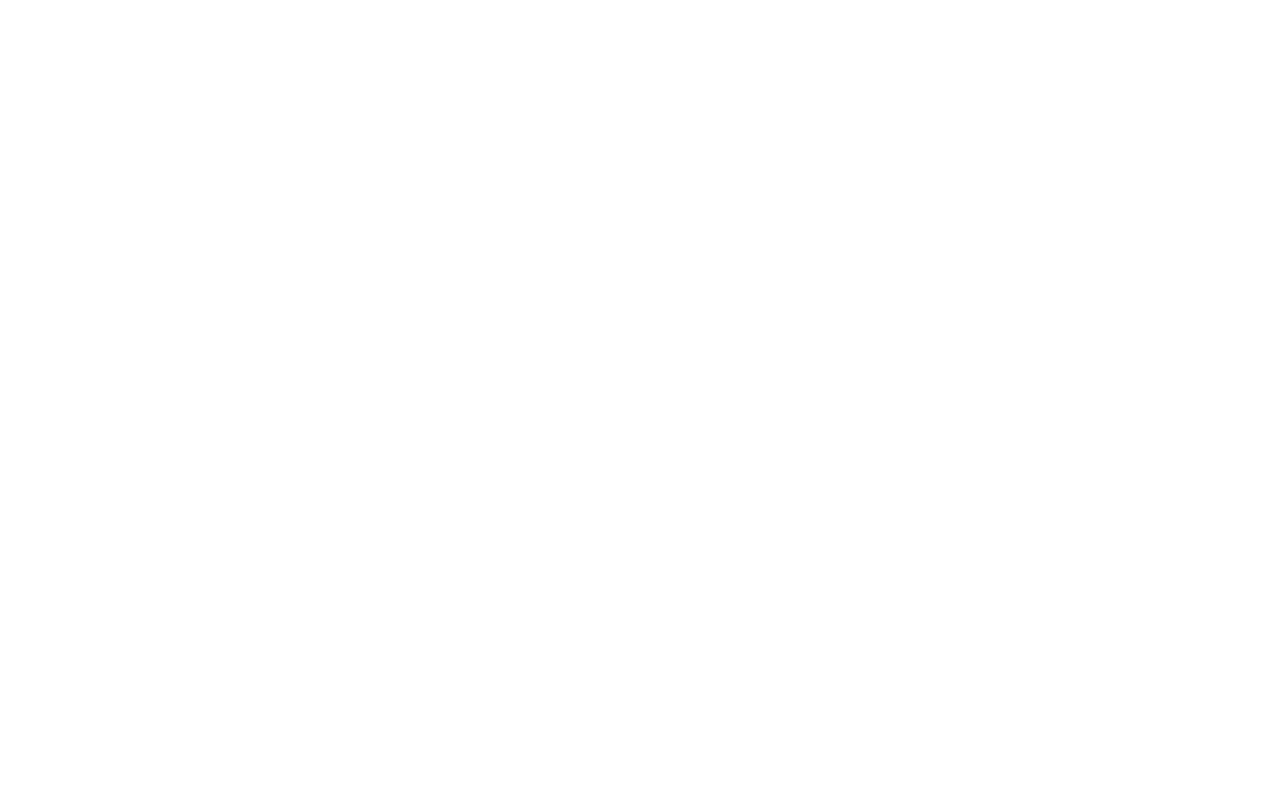
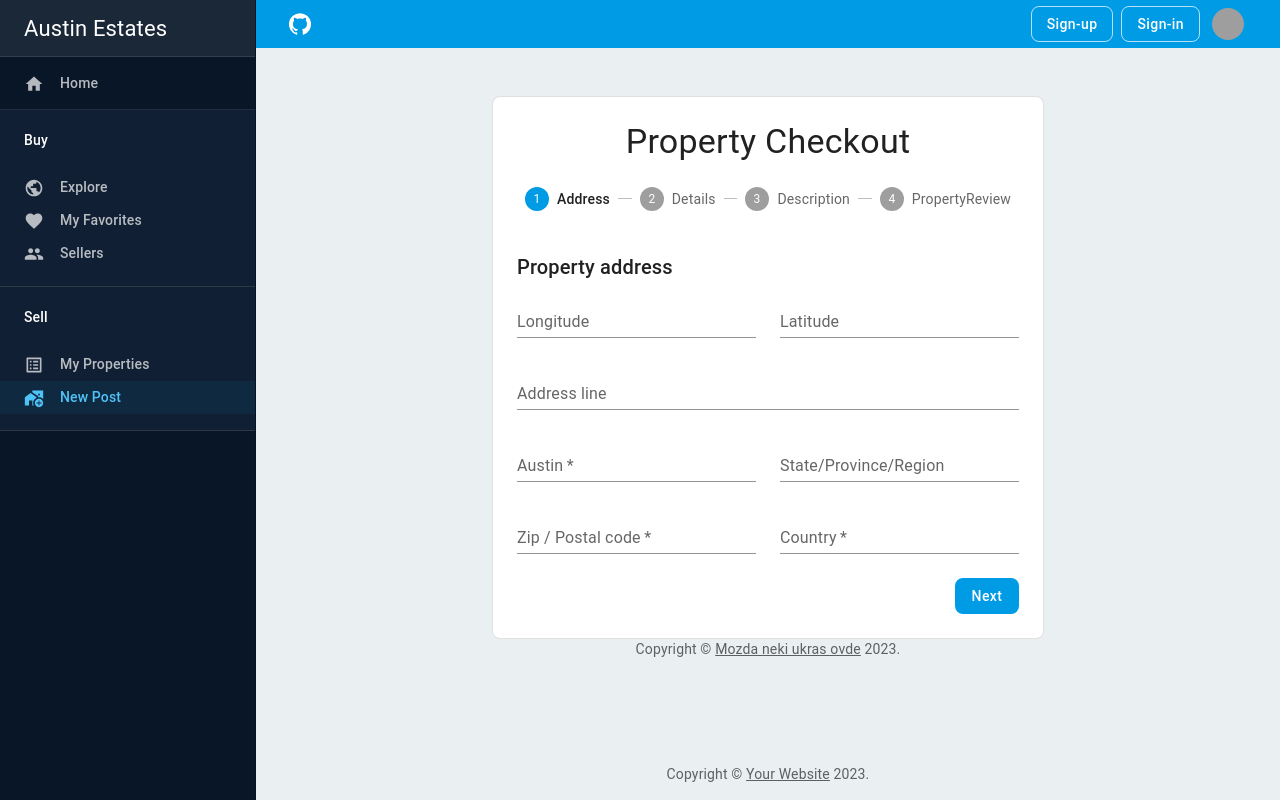
Before and after one commit to int-sys-team/int-sys-project, a React (Vite) app in the folder Austin-Estates/vite-project/: page /newPost in a window 1280 px wide. Before the commit this address had no page. Built offline with nearby package versions, Linux system fonts and the light colour scheme; grey boxes are pictures that could not be loaded.

Commit message:
Property description generation  and style changes

```diff
--- a/Austin-Estates/vite-project/src/Header.jsx
+++ b/Austin-Estates/vite-project/src/Header.jsx
@@ -16,9 +16,9 @@
 import Typography from '@mui/material/Typography';
 
 import { NavLink } from 'react-router-dom';
-import { Balance } from '@mui/icons-material';
+import { Balance, GitHub } from '@mui/icons-material';
 import { Badge } from '@mui/material';
-import {useCompareProperties} from './hooks/useCompareProperties.jsx';
+import { useCompareProperties } from './hooks/useCompareProperties.jsx';
 
 const lightColor = 'rgba(255, 255, 255, 0.7)';
 
@@ -30,7 +30,12 @@
 		<React.Fragment>
 			<AppBar color="primary" position="sticky" elevation={0}>
 				<Toolbar>
-					<Grid container spacing={1} alignItems="center">
+					<Grid
+						container
+						spacing={1}
+						alignItems="center"
+						width="100%"
+					>
 						<Grid
 							sx={{ display: { sm: 'none', xs: 'block' } }}
 							item
@@ -45,7 +50,7 @@
 							</IconButton>
 						</Grid>
 
-						{/* <Grid item>
+						<Grid item>
 							<Link
 								component="a"
 								href="https://github.com/int-sys-team/int-sys-project"
@@ -56,47 +61,19 @@
 									color: 'inherit',
 								}}
 							>
-								<Button
-									sx={{ borderColor: lightColor }}
-									variant="outlined"
-									color="inherit"
-									size="medium"
-								>
-									Web setup
-								</Button>
+								<IconButton color="inherit">
+									<GitHub />
+								</IconButton>
 							</Link>
-						</Grid> */}
-						<Grid item>
-							<Tooltip title="Compare Properties">
-								<Badge
-									badgeContent={getCount()}
-									color="error"
-									anchorOrigin={{
-										vertical: 'bottom',
-										horizontal: 'right',
-									}}
-								>
-									<IconButton color="inherit">
-										<Balance />
-									</IconButton>
-								</Badge>
-							</Tooltip>
 						</Grid>
+
 						<Grid
 							item
 							xs
 							container
 							alignItems="center"
 							justifyContent="center"
-						>
-							<Typography
-								color="inherit"
-								variant="h5"
-								component="h1"
-							>
-								Austin Real Estate
-							</Typography>
-						</Grid>
+						></Grid>
 						<Grid item>
 							<Button
 								href="/overview/signup"
@@ -130,14 +107,14 @@
 							</Button>
 						</Grid>
 
-						<Grid item>
+						{/* <Grid item>
 							<Tooltip title="Alerts • No alerts">
 								<IconButton color="inherit">
 									<NotificationsIcon />
 								</IconButton>
 							</Tooltip>
-						</Grid>
-						<Grid item>
+						</Grid> */}
+						<Grid item justifyContent="flex-end">
 							<IconButton color="inherit" sx={{ p: 0.5 }}>
 								<Avatar
 									src="/static/images/avatar/1.jpg"
@@ -149,7 +126,7 @@
 				</Toolbar>
 			</AppBar>
 
-			<AppBar
+			{/* <AppBar
 				component="div"
 				position="static"
 				elevation={0}
@@ -157,7 +134,7 @@
 			>
 				<Tabs value={0} textColor="inherit">
 					<Tab label="Houses" />
-					<Tab label="Sell Houses"/>
+					<Tab label="Sell Houses" />
 					<Tab
 						label="About us"
 						component={NavLink}
@@ -166,7 +143,7 @@
 					/>
 					<Tab label="Usage" />
 				</Tabs>
-			</AppBar>
+			</AppBar> */}
 		</React.Fragment>
 	);
 }
--- a/Austin-Estates/vite-project/src/HouseSelling/Checkout.jsx
+++ b/Austin-Estates/vite-project/src/HouseSelling/Checkout.jsx
@@ -64,7 +64,7 @@
     <PropertyContext.Provider value={{ propertyData, setPropertyData }}>
     <>
       <CssBaseline />
-      <AppBar
+      {/* <AppBar
         position="absolute"
         color="default"
         elevation={0}
@@ -73,9 +73,9 @@
           borderBottom: (t) => `1px solid ${t.palette.divider}`,
         }}
       >
-      </AppBar>
+      </AppBar> */}
       <Container component="main" maxWidth="sm" sx={{ mb: 4 }}>
-        <Paper variant="outlined" sx={{ my: { xs: 3, md: 6 }, p: { xs: 2, md: 3 } }}>
+        <Paper variant="outlined" sx={{ my: { xs: 0, md: 0 }, p: { xs: 2, md: 3 } }}>
           <Typography component="h1" variant="h4" align="center">
             Property Checkout
           </Typography>
--- a/Austin-Estates/vite-project/src/HouseSelling/PropertyAddressForm.jsx
+++ b/Austin-Estates/vite-project/src/HouseSelling/PropertyAddressForm.jsx
@@ -48,13 +48,13 @@
             onChange={handleFieldChange}
           />
         </Grid>
-        <Grid item xs={12}>
+        {/* <Grid item xs={12}>
           <Box mt={2}>
             <Divider>
               <Chip label="OR" />
             </Divider>
           </Box>
-        </Grid>
+        </Grid> */}
         <Grid item xs={12}>
           <TextField
             id="address"
@@ -112,12 +112,12 @@
             onChange={handleFieldChange}
           />
         </Grid>
-        <Grid item xs={12}>
+        {/* <Grid item xs={12}>
           <FormControlLabel
             control={<Checkbox color="secondary" name="saveAddress" value="yes" />}
             label="Use this address for contract details"
           />
-        </Grid>
+        </Grid>*/}
       </Grid>
     </>
   );
--- a/Austin-Estates/vite-project/src/HouseSelling/PropertyDescriptionForm.jsx
+++ b/Austin-Estates/vite-project/src/HouseSelling/PropertyDescriptionForm.jsx
@@ -6,10 +6,12 @@
 import Tooltip from '@mui/material/Tooltip';
 
 import PropertyContext from '../context/PropertyContext';
+import { StreamHandler } from '../utils/StreamHandler';
 
 export default function PropertyDescriptionForm() {
   const [description, setDescription] = React.useState('');
   const [price, setPrice] = React.useState('');
+  const [responding, setResponding] = React.useState(false);
 
   const { propertyData, setPropertyData } = useContext(PropertyContext);
 
@@ -20,13 +22,46 @@
     });
   };
 
-  const generateDescription = () => {
-    // Here you can call your AI function to generate a description
-    setDescription('Generated description...');
-  };
+  	const generateDescription = async () => {
+		console.log(propertyData);
+		if (responding) return;
+		if (!propertyData) return;
+    if(Object.keys(propertyData).length === 0) return;
+
+		setResponding(true);
+		try {
+      let newDescription='';
+			setDescription('');
+			let stream = new StreamHandler('http://127.0.0.1:5000/llm/description');
+			stream.invoke(
+				{
+					data: propertyData,
+					stream: true,
+				},
+				(chunk) => {
+					console.log(chunk);
+					if (chunk === '###DONE###') {
+						setPropertyData({
+							...propertyData,
+							['description']: newDescription,
+						});
+            setResponding(false);
+            console.log(propertyData)
+						return;
+					}
+          newDescription+=chunk;
+					setDescription(newDescription);
+				}
+			);
+		} catch (err) {
+			console.log(err);
+			setResponding(false);
+		}
+	};
 
   const generatePrice = () => {
     // Here you can call your AI function to generate a price
+    console.log(propertyData)
     setPrice('Generated price...');
   };
 
@@ -64,7 +99,7 @@
             name="description"
             label="Description"
             multiline
-            rows={4}
+            rows={10}
             value={description}
             fullWidth
             variant="outlined"
@@ -84,7 +119,7 @@
         </Grid>
         <Grid item xs={12}>
           <Tooltip title="Our AI will generate the description">
-            <Button variant="contained" color="primary" onClick={generateDescription}>
+            <Button variant="contained" color="primary" onClick={generateDescription}disabled={responding}>
               Generate Description
             </Button>
           </Tooltip>
--- a/Austin-Estates/vite-project/src/HouseSelling/PropertyDetailsForm.jsx
+++ b/Austin-Estates/vite-project/src/HouseSelling/PropertyDetailsForm.jsx
@@ -148,12 +148,12 @@
 
           />
         </Grid>
-        <Grid item xs={12}>
+        {/* <Grid item xs={12}>
           <FormControlLabel
             control={<Checkbox color="secondary" name="agreeTerms" value="yes" />}
             label="I agree to the Terms and Conditions"
           />
-        </Grid>
+        </Grid> */}
       </Grid>
     </>
   );
--- a/Austin-Estates/vite-project/src/Navigator.jsx
+++ b/Austin-Estates/vite-project/src/Navigator.jsx
@@ -17,32 +17,35 @@
 import TimerIcon from '@mui/icons-material/Timer';
 import SettingsIcon from '@mui/icons-material/Settings';
 import PhonelinkSetupIcon from '@mui/icons-material/PhonelinkSetup';
+import { AddHomeWork, Favorite, ListAlt } from '@mui/icons-material';
+import { useLocation, useNavigate } from 'react-router-dom';
 
 const categories = [
 	{
-    id: 'Build',
+		id: 'Buy',
 		children: [
 			{
-        id: 'Authentication',
-        icon: <PeopleIcon />,
+				id: 'explore',
+				name: 'Explore',
+				icon: <PublicIcon />,
 				active: true,
 			},
-      { id: 'Database', icon: <DnsRoundedIcon /> },
-      { id: 'Storage', icon: <PermMediaOutlinedIcon /> },
-      { id: 'Hosting', icon: <PublicIcon /> },
-      { id: 'Functions', icon: <SettingsEthernetIcon /> },
-      {
-        id: 'Machine learning',
-        icon: <SettingsInputComponentIcon />,
-      },
+			{ name: 'My Favorites', id: 'myFavorites', icon: <Favorite /> },
+			{ name: 'Sellers', id: 'sellers', icon: <PeopleIcon /> },
+			// { id: 'Hosting', icon: <PublicIcon /> },
+			// { id: 'Functions', icon: <SettingsEthernetIcon /> },
+			// {
+			//   id: 'Machine learning',
+			//   icon: <SettingsInputComponentIcon />,
+			// },
 		],
 	},
 	{
-    id: 'Quality',
+		id: 'Sell',
 		children: [
-      { id: 'Analytics', icon: <SettingsIcon /> },
-      { id: 'Performance', icon: <TimerIcon /> },
-      { id: 'Test Lab', icon: <PhonelinkSetupIcon /> },
+			{ name: 'My Properties', id: 'myProperties', icon: <ListAlt /> },
+			{ name: 'New Post', id: 'newPost', icon: <AddHomeWork /> },
+			//{ id: 'Test Lab', icon: <PhonelinkSetupIcon /> },
 		],
 	},
 ];
@@ -64,29 +67,46 @@
 
 export default function Navigator(props) {
 	const { ...other } = props;
+	const navigate = useNavigate();
+  const location=useLocation();
 
 	return (
 		<Drawer variant="permanent" {...other}>
 			<List disablePadding>
-        <ListItem sx={{ ...item, ...itemCategory, fontSize: 22, color: '#fff' }}>
-          Intelligent Systems
+				<ListItem
+					sx={{
+						...item,
+						...itemCategory,
+						fontSize: 22,
+						color: '#fff',
+					}}
+				>
+					Austin Estates
 				</ListItem>
 				<ListItem sx={{ ...item, ...itemCategory }}>
 					<ListItemIcon>
 						<HomeIcon />
 					</ListItemIcon>
-          <ListItemText>Project Overview</ListItemText>
+					<ListItemText>Home</ListItemText>
 				</ListItem>
 				{categories.map(({ id, children }) => (
 					<Box key={id} sx={{ bgcolor: '#101F33' }}>
 						<ListItem sx={{ py: 2, px: 3 }}>
-              <ListItemText sx={{ color: '#fff' }}>{id}</ListItemText>
+							<ListItemText sx={{ color: '#fff' }}>
+								{id}
+							</ListItemText>
 						</ListItem>
-            {children.map(({ id: childId, icon, active }) => (
-              <ListItem disablePadding key={childId}>
-                <ListItemButton selected={active} sx={item}>
+						{children.map(({ id, name, icon, active }) => (
+							<ListItem
+								disablePadding
+								key={id}
+								onClick={() =>
+									navigate('/'+id)
+								}
+							>
+								<ListItemButton selected={location.pathname==='/'+id} sx={item}>
 									<ListItemIcon>{icon}</ListItemIcon>
-                  <ListItemText>{childId}</ListItemText>
+									<ListItemText>{name}</ListItemText>
 								</ListItemButton>
 							</ListItem>
 						))}
--- a/Austin-Estates/vite-project/src/Paperbase.jsx
+++ b/Austin-Estates/vite-project/src/Paperbase.jsx
@@ -167,7 +167,7 @@
 
 const drawerWidth = 256;
 
-export default function Paperbase() {
+export default function Paperbase({Page}) {
   const [mobileOpen, setMobileOpen] = React.useState(false);
   const isSmUp = useMediaQuery(theme.breakpoints.up('sm'));
 
@@ -200,8 +200,9 @@
         <Box sx={{ flex: 1, display: 'flex', flexDirection: 'column' }}>
           <Header onDrawerToggle={handleDrawerToggle} />
           <Box component="main" sx={{ flex: 1, py: 6, px: 4, bgcolor: '#eaeff1' }}>
-            <Checkout/>
+            {/* <Checkout/> */}
             {/*<RentalDashboard/>*/}
+            <Page/>
           </Box>
           <Box component="footer" sx={{ p: 2, bgcolor: '#eaeff1' }}>
             <Copyright />
--- a/Austin-Estates/vite-project/src/main.jsx
+++ b/Austin-Estates/vite-project/src/main.jsx
@@ -11,6 +11,8 @@
 import { ComparisonProvider } from './context/ComparisonProvider';
 
 import 'leaflet/dist/leaflet.css';
+import RentalDashboard from './HouseDashboard/RentalDashboard';
+import Checkout from './HouseSelling/Checkout';
 
 
 ReactDOM.createRoot(document.getElementById('root')).render(
@@ -21,7 +23,14 @@
 				<Route path="/overview/signin" element={<SignInSide />} />
 				<Route path="/overview/aboutus" element={<AboutUsPage />} />
 				<Route path="/overview/blog" element={<Blog />} />
-				<Route path="/overview/" element={<Paperbase />} />
+				<Route
+					path="/explore"
+					element={<Paperbase Page={RentalDashboard} />}
+				/>
+				<Route
+					path="/newPost"
+					element={<Paperbase Page={Checkout} />}
+				/>
 				<Route path="/" element={<App />} />
 			</Routes>
 		</Router>
```
Also changed, not shown: 2 other files (tests, documents, lock files or other folders). Lines whose indentation alone changed are shown as unchanged.
